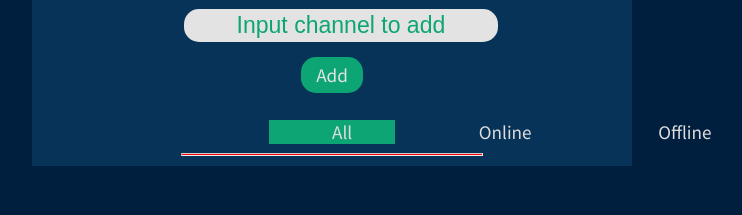
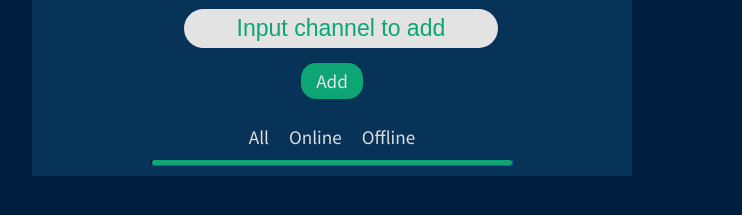
Before and after one commit to Kallaway/twitch-tv-viewer, a website: page app/index.html in a window 1280 px wide. Shown: the part 119-334 px from the top of the page, without its empty margins (308-1050 px from the left). Drawn offline with nearby package versions, Linux system fonts and the light colour scheme.

Commit message:
fix some layout issues, change search functionality

```diff
--- a/app/js/main.js
+++ b/app/js/main.js
@@ -1,10 +1,10 @@
 'use strict';
 
-// TODO: Modes: All, Online, Offline
 // TODO: On smaller screens, the status should either become invisible or be moved down
 // TODO: Filter new people to the top???
 // TODO: Some sort of a line break between results and controls
 // TODO: If search is done with an empty string, don't do anything
+// TODO: Make it impossible to add spaces to the search string
 
 // maybe use a Promise instead?
 let channels = ["ESL_SC2", "OgamingSC2", "cretetion", "freecodecamp", "storbeck", "habathcx", "RobotCaleb", "noobs2ninjas", "comster404"],
@@ -27,10 +27,16 @@ function reqListener() {
 function buildStream(streamInfo) {
   // arr.forEach(function(streamInfo){
 
-  if (streamInfo.status == 422) {
-    // This means that the channel no longer exists. // closed
-    return; // change this or remove
+  switch (streamInfo.status) {
+    case 422:
+    case 404:
+      return;
   }
+
+  // if (streamInfo.status == 422) {
+  //   // This means that the channel no longer exists. // closed
+  //   return; // change this or remove
+  // }
 
     console.log(streamInfo);
 
@@ -108,13 +114,9 @@ function buildStream(streamInfo) {
     // wrapLinkAroundEntry.wrap(divEntry);
     // Improve this code. // first create then animate show
 
-
     let imgElement = $('<img src="' + thumbnailUrl + '" class="channel-logo"/>');
     let nameElement = $('<p>' + name + '</p>');
     let statusElement = $('<p>' + status + '</p>');
-
-
-
 
     // ORIGINAL
 
@@ -211,15 +213,34 @@ $(document).ready(function() {
   $searchButton.on('click', searchDisplayChannel);
 
   $searchInput.keypress(function(ev) {
+
+    switch (ev.which) {
+      case 13:
+        searchDisplayChannel();
+
+        /*
+      case 32:
+        let inputStr = $searchInput.val();
+        let inputChars = inputStr.split("");
+        inputChars.pop();
+        inputChars.join("");
+
+        $searchInput.val(inputChars);
+      */
+
+      default:
+    }
+
+
     if (ev.which == 13) {
       searchDisplayChannel();
       // reorder the results. OR
     }
   });
 
+
   function searchDisplayChannel() {
     let searchChannel = $searchInput.val();
-
     console.log("Searching for the following channel:" + searchChannel);
 
     // this should be a separate function;
@@ -230,10 +251,20 @@ $(document).ready(function() {
       }).success(function(response) {
         profiles.shift(response);
 
+        /*
+        // maybe remove all the previous results
+        removePreviousResults(); // change
 
-        // maybe remove all the previous results
-        // removePreviousResults(); // change
-        displayResults();
+        profiles.forEach(function(channel) {
+          buildStream(channel);
+          // channel.on('click', function() {
+          //   // go to the site?
+          // });
+        });
+        */
+
+
+        // displayResults();
         //
         // console.log("Profiles: " + profiles);
         // //console.log(profiles[0]);
@@ -268,7 +299,6 @@ $(document).ready(function() {
     $('.stream-block').remove();
   }
 
-
 }); // End of document.ready
 
 
--- a/app/scss/style.scss
+++ b/app/scss/style.scss
@@ -75,7 +75,7 @@ a {
   flex-direction: column;
   // align-items: center;
   // margin: 0 auto;
-
+  margin-bottom: 5%;
 }
 
 .search-block {
@@ -116,17 +116,17 @@ a {
   color: $offline-bg;
 }
 
-#app-container input {
+#search-box {
   background-color: $main-text-color;
   color: $app-color;
   margin: 0 auto;
   /* round corners */
-  border-radius: 15px;
+  border-radius: 20px;
   font-size: 1.2em;
   text-align: center;
   outline: none;
   border: none;
-  padding: 1% 3%;
+  padding: 2% 3%;
 }
 
 #app-container input::-webkit-input-placeholder {
@@ -148,13 +148,16 @@ a {
   background-color: $alt-app-color;
   display: flex;
   // align-items: center;
-  justify-content: space-around;
+  justify-content: space-between;
   flex-direction: row;
 }
 
 .filter-button {
-  flex-grow: 1;
-  margin: 0 50%;
+  background-color: $offline-bg;
+  flex: 1;
+  width: auto;
+  padding: 0 10px;
+  // margin: 0 50%;
 }
 
 .active-state {
@@ -166,12 +169,14 @@ a {
 }
 
 #results-line {
-  width: 50%;
-  background-color: red;
+  width: 60%;
+  background-color: $app-color;
   display: block;
-  height: 1px;
+  height: 5px;
   border: 3;
-  border-top: 1px solid #ccc;
+  border-radius: 5px;
+  border-top: 1px solid;
+  border-color: $offline-bg;
   // margin: 1em 0;
   // padding: 0;
 }
```
Also changed, not shown: app/css/style.css.
